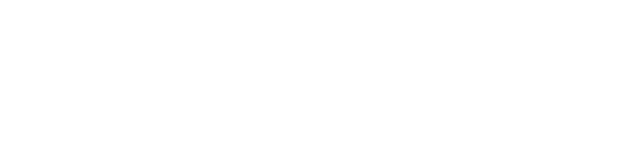
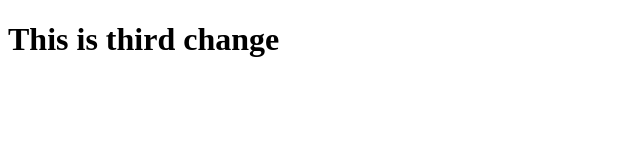
Before and after one commit to autobot19/git-reop, a plain HTML site: page index.html in a window 1280 px wide. Shown: the whole page, without its empty margins (0-640 px from the left). Drawn offline with Linux system fonts and the light colour scheme.

Commit message:
Third change

```diff
--- a/index.html
+++ b/index.html
@@ -6,6 +6,6 @@
     <title>Document</title>
 </head>
 <body>
-
+    <h1>This is third change</h1>
 </body>
 </html>
```
